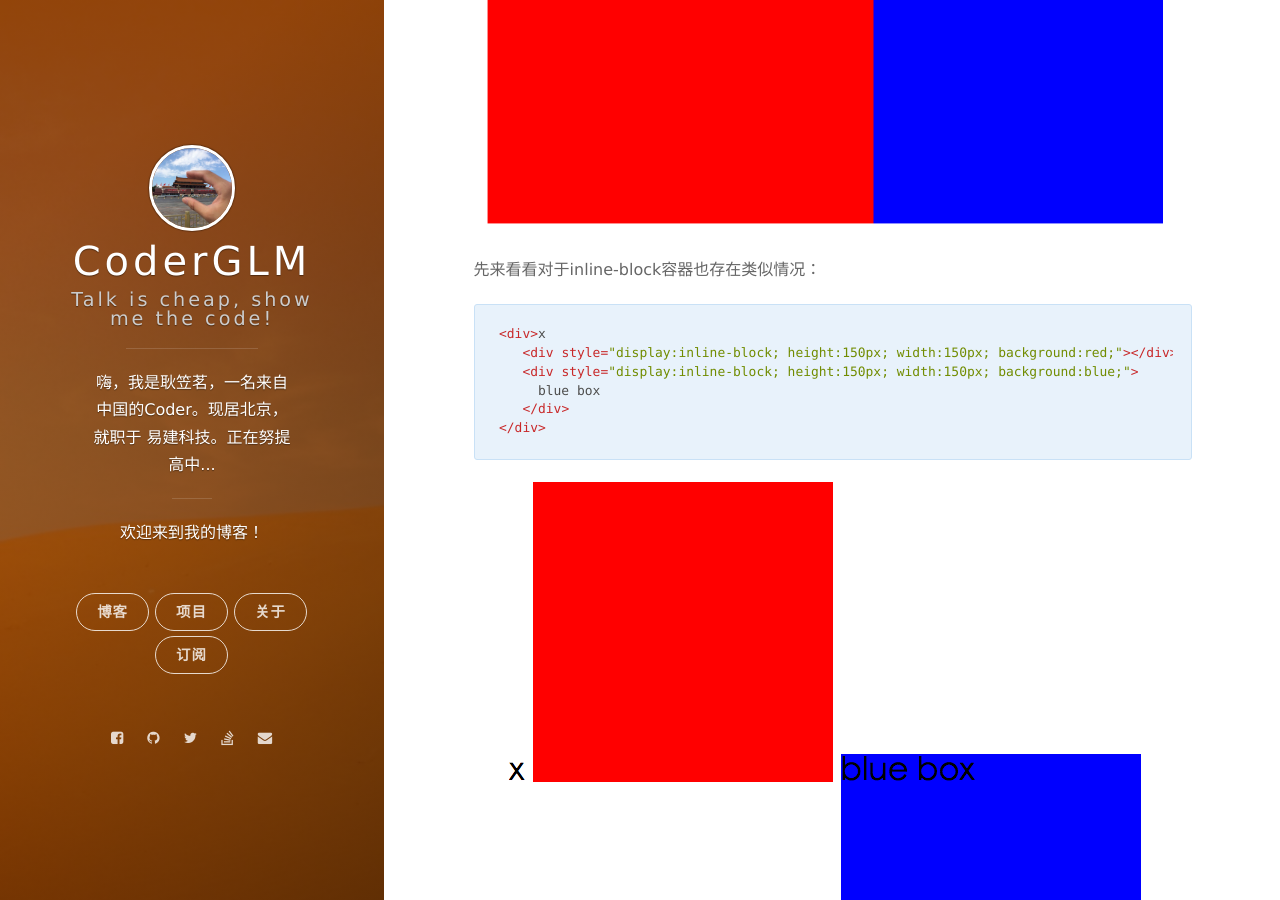
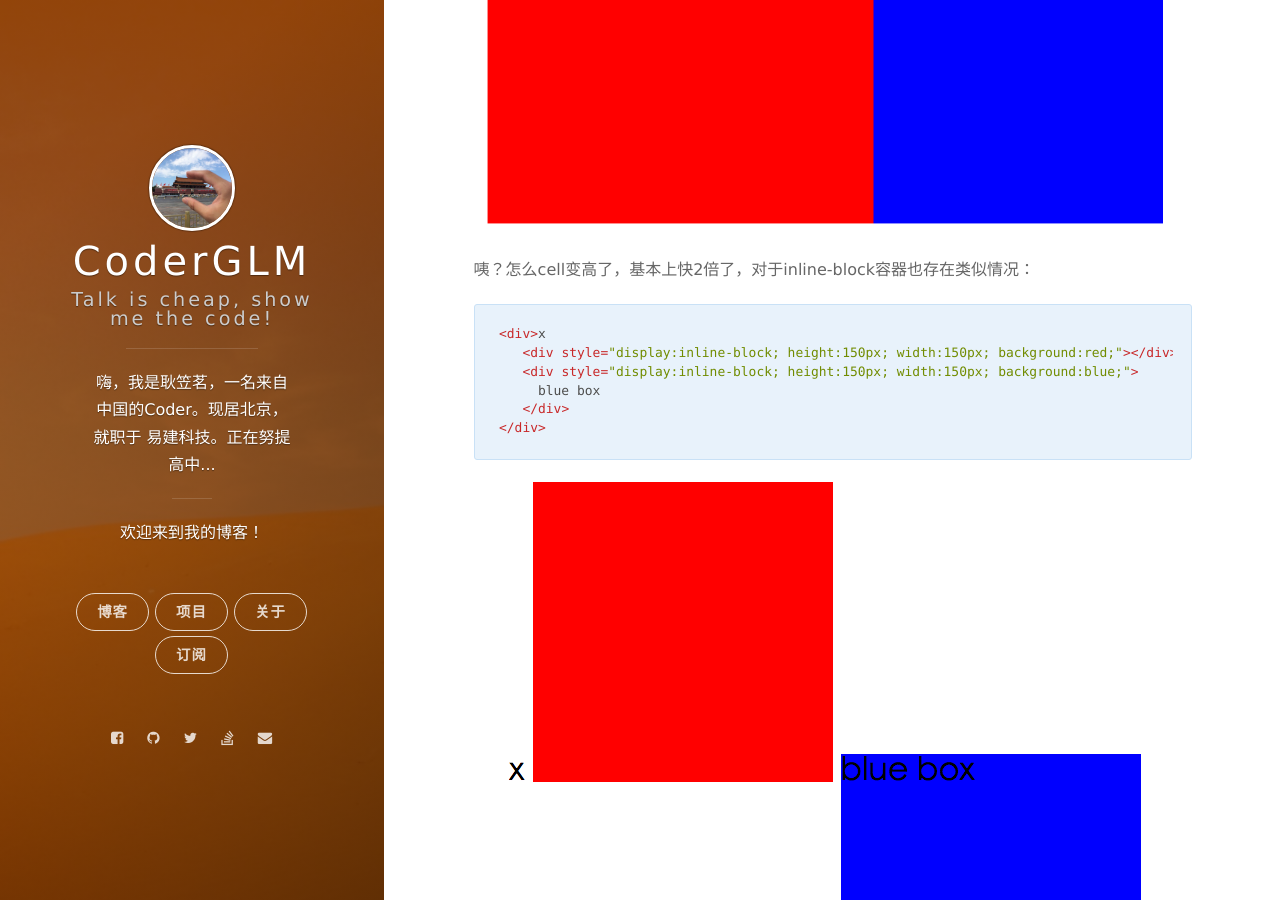
Before and after one commit to CoderLim/jekyll-based-blog, a Jekyll site: the page built from _posts/2016-12-23-an-insight-into-table-cell-of-display.markdown, in a window 1280 px wide and 900 px high, scrolled down 2883 px. Built offline with Jekyll 4.4.1, drawn with Linux system fonts in a browser that asks for light colours; nearby versions of some CDN libraries; comment, search, counter and statistics services are not loaded.

Commit message:
增加细节描述

````diff
--- a/_posts/2016-12-23-an-insight-into-table-cell-of-display.markdown
+++ b/_posts/2016-12-23-an-insight-into-table-cell-of-display.markdown
@@ -100,7 +100,7 @@ table-cell的特征就是跟table的td表现是一毛一样的；
 
 ![image]({{site.imageurl}}/assets/images/2016/table-cell-two-cols-1.1.png)
 
-先来看看对于inline-block容器也存在类似情况：
+咦？怎么cell变高了，基本上快2倍了，对于inline-block容器也存在类似情况：
 
 ```
 <div>x
````
